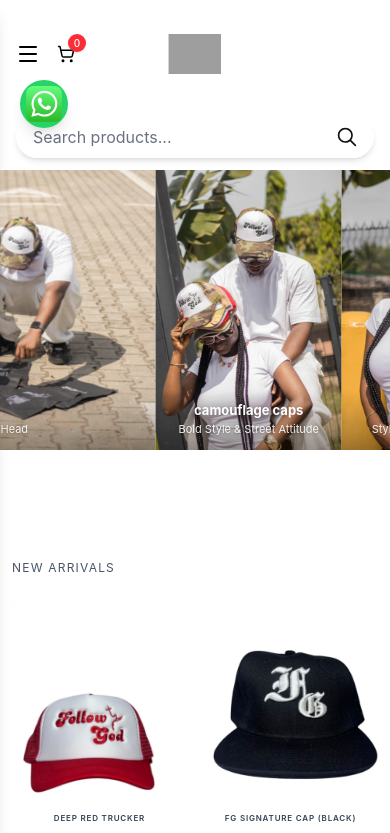
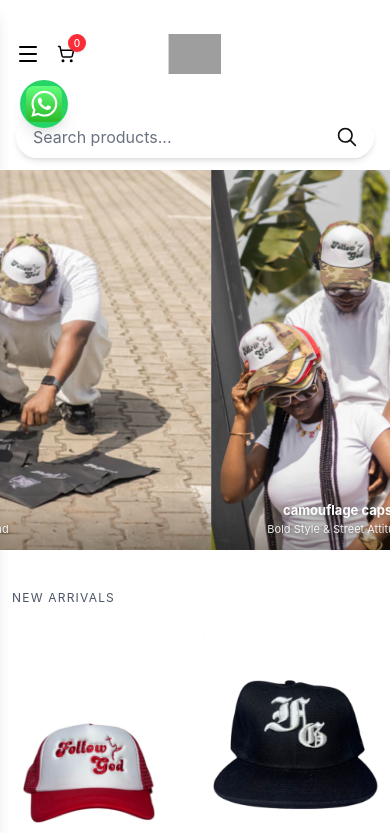
Before and after one commit to enoch-systems/shopfollowgod-ecommerce, a React (Vite) app: page / in a window 390 px wide. Shown: the top 833 px of the page. Built offline with nearby package versions, Linux system fonts and the light colour scheme; grey boxes are pictures that could not be loaded.

Commit message:
fix: increase mobile carousel image max height from 280px to 380px

```diff
--- a/src/pages/Home.jsx
+++ b/src/pages/Home.jsx
@@ -44,11 +44,11 @@ const Carousel = () => {
           {[...slides, ...slides].map((s, i) => {
             const img = i % 5 === 0 ? em1 : i % 5 === 1 ? em2 : i % 5 === 2 ? em4 : i % 5 === 3 ? em5 : em6
             return (
-              <div key={i} className="flex-shrink-0 relative" style={{ maxHeight: '280px', height: 'auto' }}>
+              <div key={i} className="flex-shrink-0 relative" style={{ maxHeight: '380px', height: 'auto' }}>
                 <img
                   src={img}
                   alt={s.title}
-                  style={{ display: 'block', width: 'auto', height: 'auto', maxWidth: '100%', maxHeight: '280px' }}
+                  style={{ display: 'block', width: 'auto', height: 'auto', maxWidth: '100%', maxHeight: '380px' }}
                   loading="eager"
                   fetchPriority="high"
                   decoding="sync"
```
